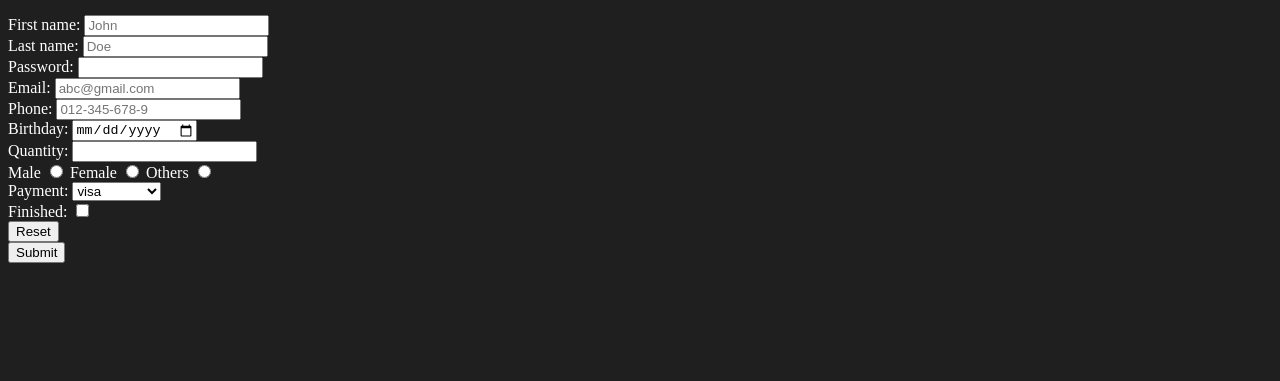
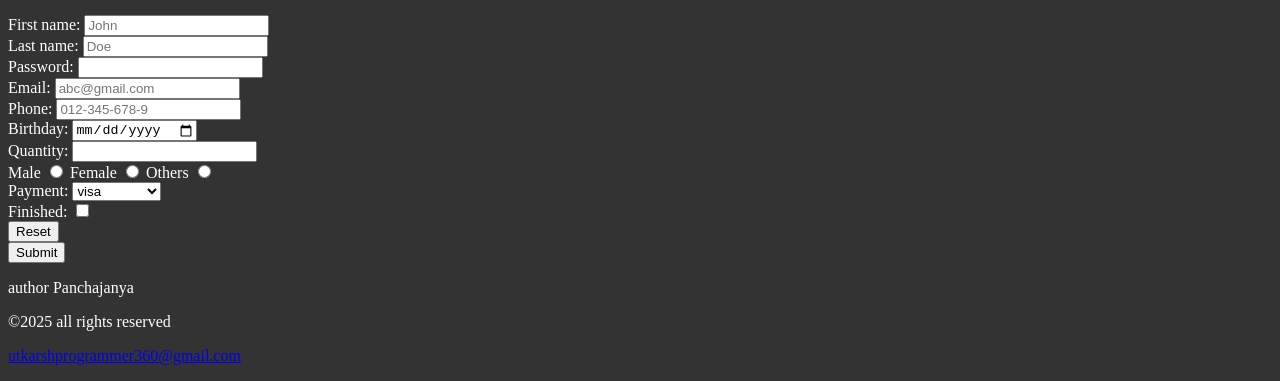
Before and after one commit to utkarshIsAProgrammer/Full-Stack-Development, a plain HTML site: page Phase-1-Foundations/HTML/index.html in a window 1280 px wide. Shown: the part 2329-2710 px from the top of the page. Before the commit the page ends 2600 px from the top, so only its background shows below. Drawn offline with Linux system fonts and the light colour scheme.

Commit message:
complete HTML

```diff
--- a/Phase-1-Foundations/HTML/index.html
+++ b/Phase-1-Foundations/HTML/index.html
@@ -4,9 +4,14 @@
 		<meta charset="UTF-8" />
 		<meta name="viewport" content="width=device-width, initial-scale=1.0" />
 		<title>My First Website</title>
+		<link
+			rel="shortcut icon"
+			href="./icon/favicon.png"
+			type="image/x-icon" />
 	</head>
 	<!-- Colors -->
-	<body style="background-color: #1f1f1f; color: white">
+	<body style="background-color: #333; color: white">
+		<header>
 			<!--Heading-->
 			<h1>This is my website</h1>
 
@@ -21,7 +26,9 @@
 
 			<!-- Line Break -->
 			<br />
+		</header>
 
+		<main>
 			<!-- Paragraph -->
 			<p>This is a sample text.</p>
 
@@ -34,7 +41,10 @@
 			>
 			<br />
 
-		<a href="./about.html" target="_blank" title="Link to the about page"
+			<a
+				href="./about.html"
+				target="_blank"
+				title="Link to the about page"
 				>About</a
 			>
 			<br />
@@ -100,14 +110,14 @@
 			<dl>
 				<dt>HTML</dt>
 				<dd>
-				- HTML (Hyper text markup language) is known as skeleton of the
-				web page.
+					- HTML (Hyper text markup language) is known as skeleton of
+					the web page.
 				</dd>
 
 				<dt>CSS</dt>
 				<dd>
-				- CSS (Cascading style sheet) is known for adding beauty to the
-				webpages.
+					- CSS (Cascading style sheet) is known for adding beauty to
+					the webpages.
 				</dd>
 			</dl>
 
@@ -150,23 +160,26 @@
 				<p>
 					Lorem ipsum dolor sit amet consectetur adipisicing elit.
 					Explicabo ipsam quod animi fugiat ea, quo inventore, quas
-				laborum odit, blanditiis corporis optio sint provident id libero
-				natus? Molestias repellendus quo adipisci at culpa quasi,
-				eveniet tenetur libero iure ratione ex placeat ab architecto
-				eligendi commodi doloremque quaerat, laboriosam doloribus
-				dignissimos!
+					laborum odit, blanditiis corporis optio sint provident id
+					libero natus? Molestias repellendus quo adipisci at culpa
+					quasi, eveniet tenetur libero iure ratione ex placeat ab
+					architecto eligendi commodi doloremque quaerat, laboriosam
+					doloribus dignissimos!
 				</p>
 			</div>
 
 			<p>
 				<span style="background-color: burlywood; color: black">
 					Lorem ipsum dolor sit amet consectetur adipisicing elit. </span
-			>Impedit, fugiat nisi adipisci quos reprehenderit architecto iure
-			quibusdam animi maiores corporis.
+				>Impedit, fugiat nisi adipisci quos reprehenderit architecto
+				iure quibusdam animi maiores corporis.
 			</p>
 
 			<!-- Iframe -->
-		<iframe src="https://www.binge.com" width="400" height="300"></iframe>
+			<iframe
+				src="https://www.binge.com"
+				width="400"
+				height="300"></iframe>
 			<br />
 
 			<!-- Button -->
@@ -269,5 +282,16 @@
 					<input type="submit" />
 				</div>
 			</form>
+		</main>
+
+		<footer>
+			<p>author Panchajanya</p>
+			<p>&copy;2025 all rights reserved</p>
+			<p>
+				<a href="mailto:utkarshprogrammer360@gmail.com"
+					>utkarshprogrammer360@gmail.com</a
+				>
+			</p>
+		</footer>
 	</body>
 </html>
```
Also changed, not shown: Phase-1-Foundations/HTML/icon/favicon.png (added). Lines whose indentation alone changed are shown as unchanged.
